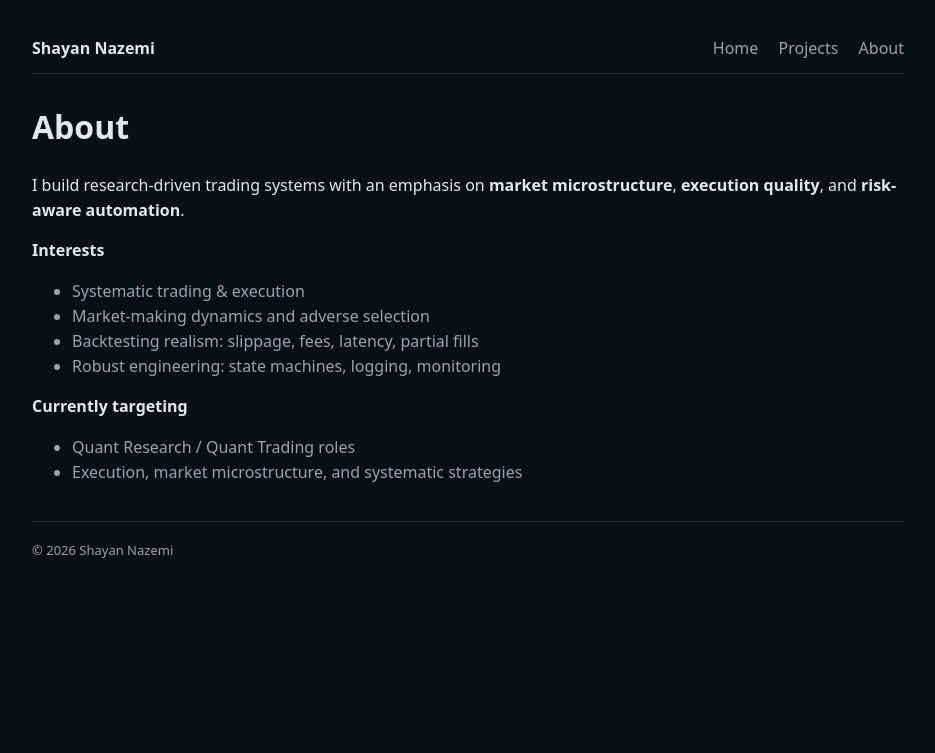
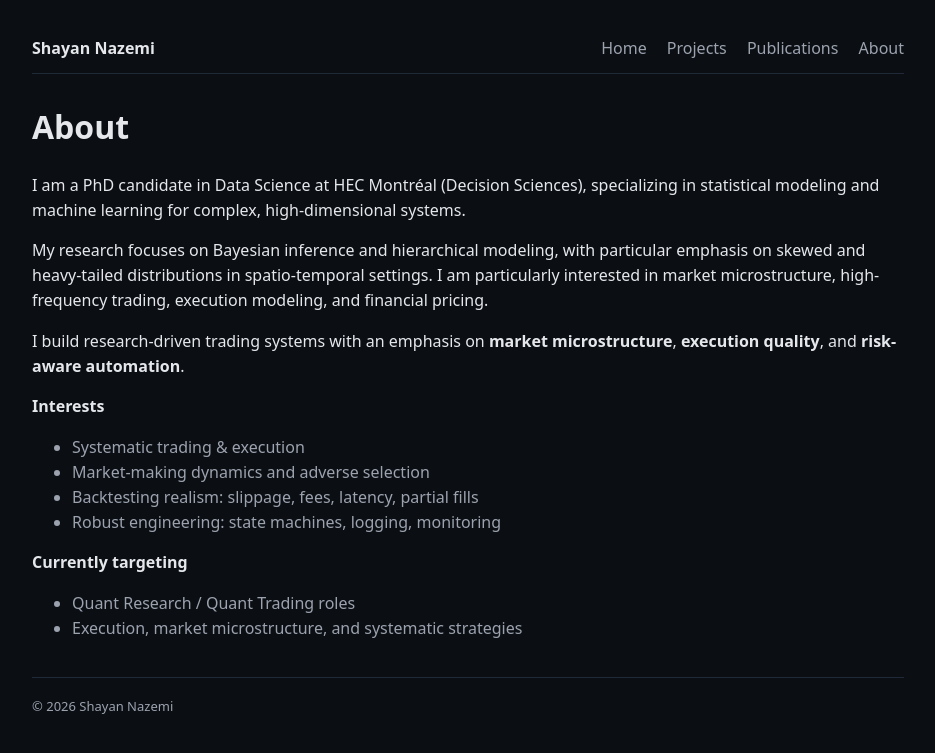
Before and after one commit to ShayanNazemi/ShayanNazemi.github.io, a Jekyll site: the page built from about.md, in a window 1280 px wide. Shown: the top 753 px of the page, without its empty margins (172-1107 px from the left). Built offline with Jekyll 4.4.1, drawn with Linux system fonts in a browser that asks for light colours.

Commit message:
publications section added

```diff
--- a/_config.yml
+++ b/_config.yml
@@ -15,10 +15,20 @@ collections:
     output: true
     permalink: /projects/:name/
 
+  publications:
+    output: true
+    permalink: /publications/:name/
+
 # Defaults for front matter
+
 defaults:
   - scope:
       path: ""
       type: "projects"
     values:
       layout: "project"
+  - scope:
+      path: ""
+      type: "publications"
+    values:
+      layout: "publication"
--- a/_includes/head.html
+++ b/_includes/head.html
@@ -11,7 +11,7 @@
 
 <meta name="description" content="{{ page.excerpt | default: site.description | strip_html | normalize_whitespace | escape }}" />
 
-<link rel="stylesheet" href="{{ '/assets/css/style.css' | relative_url }}" />
+<link rel="stylesheet" href="{{ '/assets/css/style.css' | relative_url }}"/>
 <script src="https://unpkg.com/lucide@latest"></script>
 
 {% seo %}
--- a/_includes/nav.html
+++ b/_includes/nav.html
@@ -3,6 +3,7 @@
   <div class="nav-links">
     <a href="{{ '/' | relative_url }}">Home</a>
     <a href="{{ '/projects/' | relative_url }}">Projects</a>
+    <a href="{{ '/publications/' | relative_url }}">Publications</a>
     <a href="{{ '/about/' | relative_url }}">About</a>
   </div>
 </nav>
--- a/about.md
+++ b/about.md
@@ -5,6 +5,20 @@ permalink: /about/
 ---
 
 # About
+
+<p>
+    I am a PhD candidate in Data Science at HEC Montréal (Decision Sciences),
+    specializing in statistical modeling and machine learning for complex,
+    high-dimensional systems.
+</p>
+
+<p>
+    My research focuses on Bayesian inference and hierarchical modeling,
+    with particular emphasis on skewed and heavy-tailed distributions in
+    spatio-temporal settings. I am particularly interested in market
+    microstructure, high-frequency trading, execution modeling, and
+    financial pricing.
+</p>
 
 I build research-driven trading systems with an emphasis on **market microstructure**, **execution quality**, and **risk-aware automation**.
 
```
Also changed, not shown: _layouts/publication.html (added, +45 -0 lines), _publications/stm.md (added, +24 -0 lines), index.md (+29 -31 lines), publications.md (added, +36 -0 lines).
